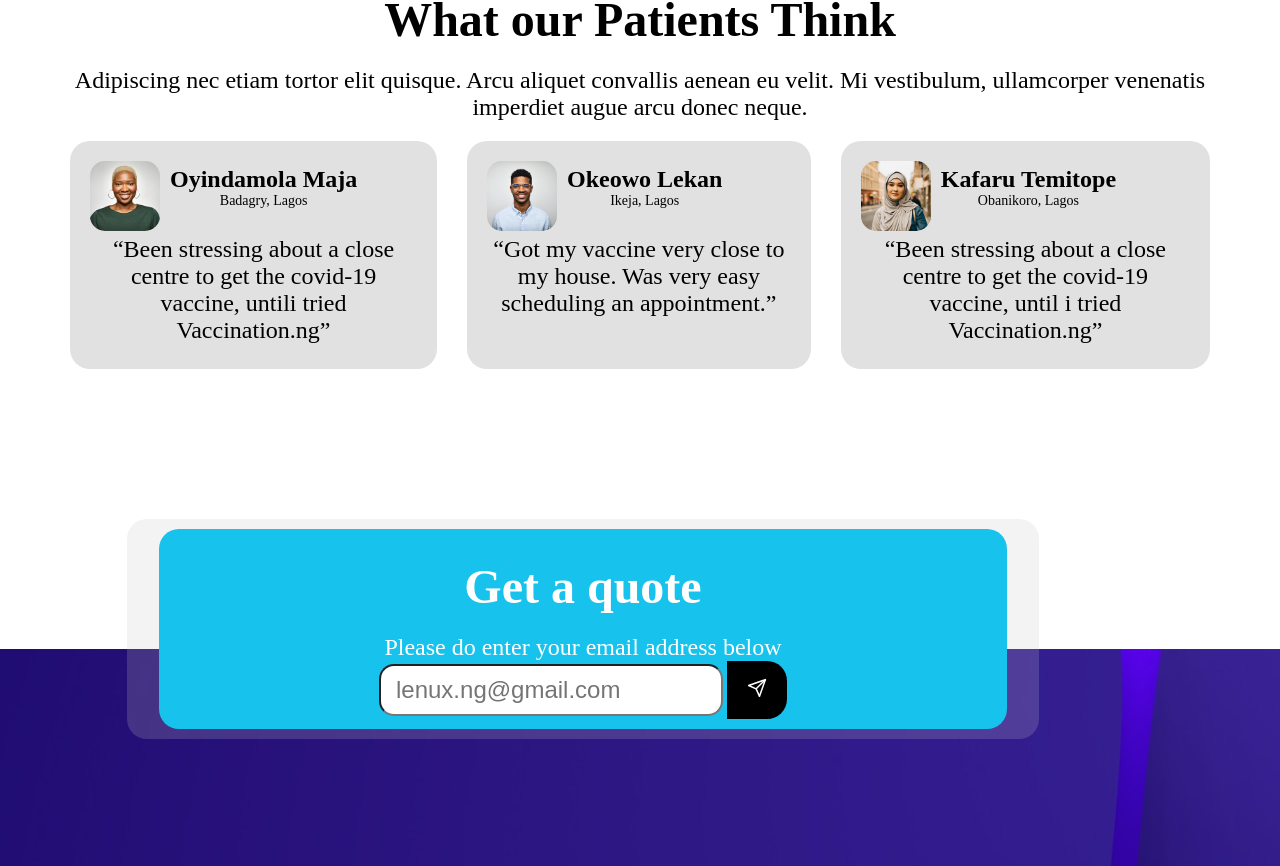
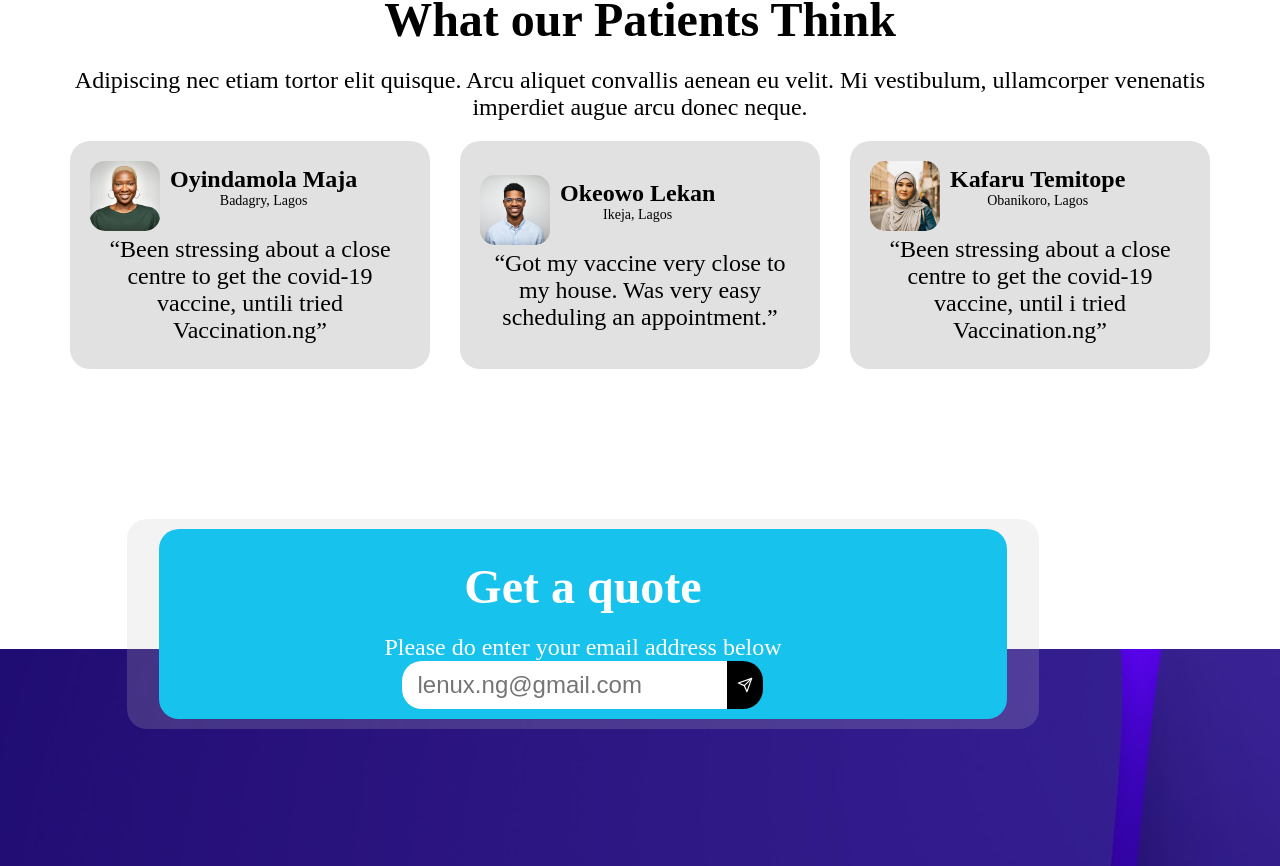
Before and after one commit to Satish9047/lf-assignment-3, a website: page index.html in a window 1280 px wide. Shown: the part 3810-4676 px from the top of the page. Drawn offline with Linux system fonts and the light colour scheme; files whose address does not match are found by name.

Commit message:
error fixed

```diff
--- a/styles/scss/partcial/_form2.scss
+++ b/styles/scss/partcial/_form2.scss
@@ -32,14 +32,26 @@
             color: $standard-white-color;
         }
         &__div{
+            display: flex;
+            gap: 0px;
+
+            &__input{
+                border-radius: 20px 0px 0px 20px;
+                margin-right: 0px;
+                padding-right: 0px;
+                border: none;
+                width: 98%;
+            }
 
 
             &__btn{
                 background-color: black;
                 border-radius: 0px 20px 20px 0px;
                 border: none;
+                padding:10px;
+                margin: 0px;
                 &__img{
-                    width: 20px;
+                    width: 16px;
                 }
             }
         }
--- a/styles/scss/partcial/_section6.scss
+++ b/styles/scss/partcial/_section6.scss
@@ -22,7 +22,7 @@
         justify-content: space-around;
         gap: 30px;
         padding: 20px 0px;
-        width: 400px;
+        width: auto;
 
 
 
@@ -35,13 +35,18 @@
 
         &__card{
             display: flex;
+            justify-content: center;
             flex-direction: column;
             background-color: $bg-gray-transparent;
             border-radius: 20px;
+            margin: 0px auto;
             padding: 20px;
             overflow: hidden;
+            width: 100%;
             &:hover{
                 background-color: $primary-color;
+            }@media only screen and (max-width: 991px){
+                max-width: 305px;
             }
 
             &__fig{
```
Also changed, not shown: styles/main.css, 1 other file.
